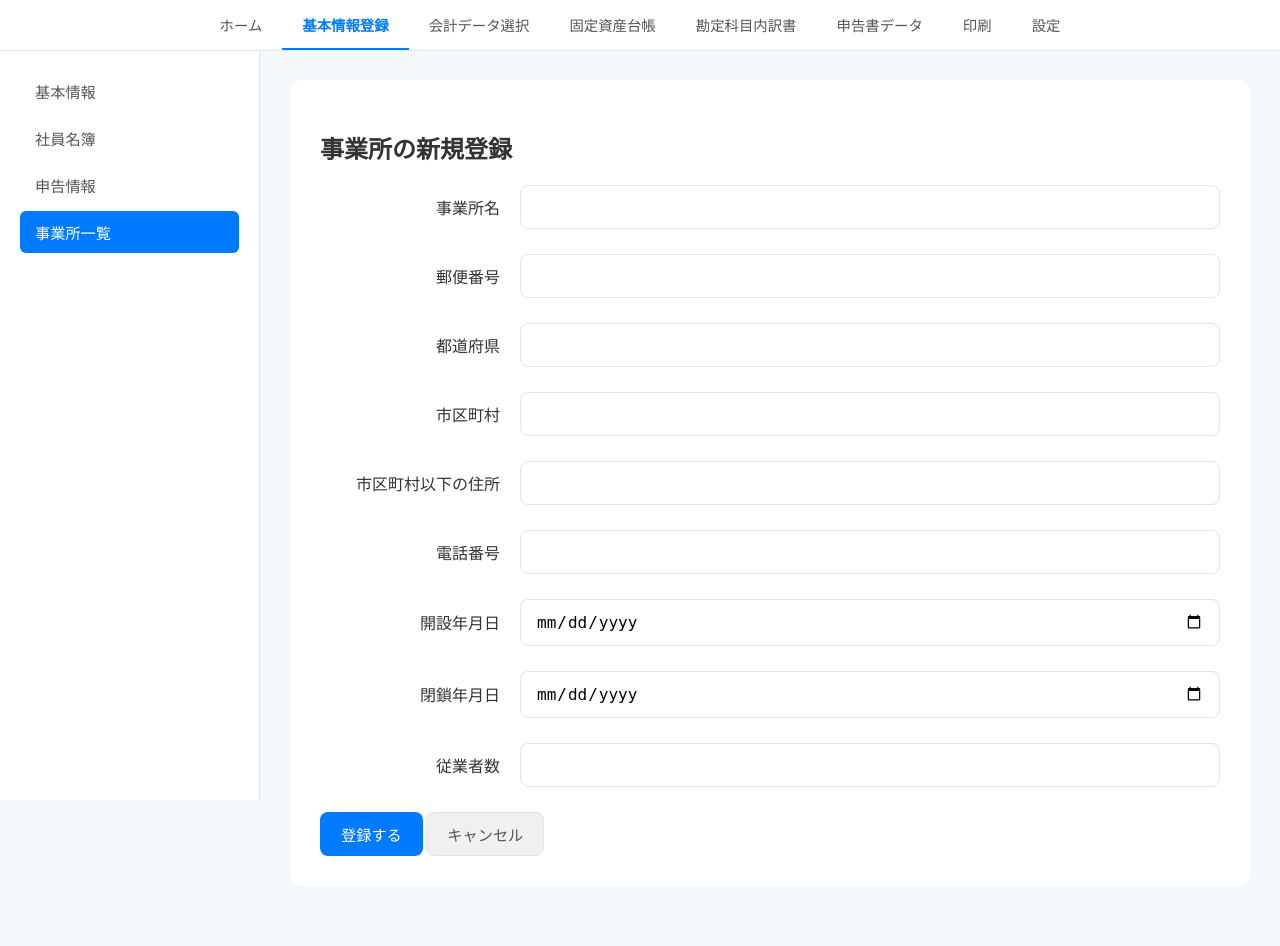
After one commit to h-shimamon/small_business_tax_app, a Flask app: page /company/office/register in a window 1280 px wide. The commit adds this page. Run offline with Flask 3, Linux system fonts and the light colour scheme.

Commit message:
事業所一覧を新規作成

```diff
--- a/app/company/forms.py
+++ b/app/company/forms.py
@@ -16,6 +16,19 @@ class EmployeeForm(FlaskForm):
     voting_rights = IntegerField('議決権', validators=[Optional()], widget=TextInput())
     position = StringField('役職', validators=[Optional()])
     investment_amount = IntegerField('出資金額', validators=[Optional()], widget=TextInput())
+    submit = SubmitField('登録する')
+
+class OfficeForm(FlaskForm):
+    """事業所情報を登録・編集するためのフォーム"""
+    name = StringField('事業所名', validators=[DataRequired(message='事業所名は必須です。')])
+    zip_code = StringField('郵便番号', validators=[Optional()])
+    prefecture = StringField('都道府県', validators=[Optional()])
+    municipality = StringField('市区町村', validators=[Optional()])
+    address = StringField('市区町村以下の住所', validators=[Optional()])
+    phone_number = StringField('電話番号', validators=[Optional()])
+    opening_date = DateField('開設年月日', validators=[Optional()])
+    closing_date = DateField('閉鎖年月日', validators=[Optional()])
+    employee_count = IntegerField('従業者数', validators=[Optional()], widget=TextInput())
     submit = SubmitField('登録する')
 
 class DeclarationForm(FlaskForm):
--- a/app/company/routes.py
+++ b/app/company/routes.py
@@ -2,9 +2,8 @@
 
 from flask import render_template, request, redirect, url_for, Blueprint, flash
 from datetime import datetime
-from app.company.models import Company, Employee
-# ▼▼▼ DeclarationForm をインポートします ▼▼▼
-from app.company.forms import EmployeeForm, DeclarationForm
+from app.company.models import Company, Employee, Office
+from app.company.forms import EmployeeForm, DeclarationForm, OfficeForm
 from app import db
 
 # Blueprintを定義。このファイル内のルートは全て /company が先頭に付く
@@ -18,25 +17,19 @@ company_bp = Blueprint(
 
 @company_bp.route('/')
 def show():
-    """
-    基本情報ページのトップ。
-    データベースから会社情報を取得し、フォームに表示する。
-    GETリクエスト用。
-    """
+    """基本情報ページのトップ。"""
     company = Company.query.first()
     return render_template('register.html', company=company)
 
 
 @company_bp.route('/save', methods=['POST'])
 def save():
-    """
-    フォームから送信されたデータを保存（新規登録または更新）する。
-    POSTリクエスト用。
-    """
+    """フォームから送信されたデータを保存（新規登録または更新）する。"""
     company = Company.query.first()
     if not company:
         company = Company()
 
+    # request.formからデータを取得してcompanyオブジェクトに設定
     company.corporate_number = request.form.get('corporate_number')
     company.company_name = request.form.get('company_name')
     company.company_name_kana = request.form.get('company_name_kana')
@@ -47,7 +40,6 @@ def save():
     company.phone_number = request.form.get('phone_number')
     company.homepage = request.form.get('homepage')
     company.establishment_date = request.form.get('establishment_date')
-    # チェックボックスの処理を修正
     company.capital_limit = 'capital_limit' in request.form
     company.is_supported_industry = 'is_supported_industry' in request.form
     company.is_not_excluded_business = 'is_not_excluded_business' in request.form
@@ -61,114 +53,155 @@ def save():
     return redirect(url_for('company.show'))
 
 
+# --- 社員名簿関連 ---
+
 @company_bp.route('/employees')
 def employees():
-    """
-    社員名簿ページ。
-    データベースから社員の一覧を取得して表示する。
-    """
+    """社員名簿ページ。"""
     company = Company.query.first()
     employee_list = []
     if company:
         employee_list = company.employees
-
-    return render_template(
-        'company/employee_list.html',
-        employees=employee_list
-    )
-
-# ▼▼▼▼▼ declaration ルートを以下のように全面的に更新します ▼▼▼▼▼
-@company_bp.route('/declaration', methods=['GET', 'POST'])
-def declaration():
-    """
-    GET: 申告情報ページを表示
-    POST: 入力された申告情報を保存
-    """
-    company = Company.query.first()
-    if not company:
-        # 会社情報が未登録の場合は基本情報ページへリダイレクト
-        flash('最初に会社の基本情報を登録してください。', 'info')
-        return redirect(url_for('company.show'))
-
-    # DeclarationForm をインスタンス化
-    # POST時はフォームからのデータで、GET時はDBのデータ(obj=company)で初期化
-    form = DeclarationForm(request.form, obj=company)
-
-    if form.validate_on_submit():
-        # フォームのデータをDBオブジェクトに一括でセット
-        form.populate_obj(company)
-        db.session.commit()
-        flash('申告情報を更新しました。', 'success')
-        return redirect(url_for('company.declaration'))
-
-    # GETリクエスト時、またはPOSTでバリデーションエラーがあった場合
-    return render_template('company/declaration_form.html', form=form)
-# ▲▲▲▲▲ ここまで更新 ▲▲▲▲▲
+    else:
+        flash('会社情報が未登録のため、開発用の仮画面を表示しています。', 'warning')
+    return render_template('company/employee_list.html', employees=employee_list)
 
 
 @company_bp.route('/employee/register', methods=['GET', 'POST'])
 def register_employee():
-    """
-    GET: 新規従業員登録ページを表示
-    POST: 入力された従業員情報を保存
-    """
-    form = EmployeeForm(request.form)
-
-    if form.validate_on_submit():
-        company = Company.query.first()
-        if not company:
+    """新規従業員登録"""
+    company = Company.query.first()
+    if not company:
+        if request.method == 'POST':
+            flash('先に会社の基本情報を登録してください。', 'error')
             return redirect(url_for('company.show'))
 
-        new_employee = Employee(
-            name=form.name.data,
-            group=form.group.data,
-            joined_date=form.joined_date.data,
-            relationship=form.relationship.data,
-            address=form.address.data,
-            shares_held=form.shares_held.data,
-            voting_rights=form.voting_rights.data,
-            position=form.position.data,
-            investment_amount=form.investment_amount.data,
-            company_id=company.id
-        )
+        form = EmployeeForm()
+        flash('会社情報が未登録のため、開発用の仮画面を表示しています。入力内容は保存されません。', 'warning')
+        return render_template('company/register_employee.html', form=form)
 
+    form = EmployeeForm(request.form)
+    if form.validate_on_submit():
+        new_employee = Employee(company_id=company.id)
+        form.populate_obj(new_employee)
         db.session.add(new_employee)
         db.session.commit()
-
+        flash('従業員を登録しました。', 'success')
         return redirect(url_for('company.employees'))
-
     return render_template('company/register_employee.html', form=form)
 
 
 @company_bp.route('/employee/edit/<int:employee_id>', methods=['GET', 'POST'])
 def edit_employee(employee_id):
-    """
-    GET: 既存の従業員情報を編集ページに表示
-    POST: 更新された従業員情報を保存
-    """
+    """従業員情報の編集"""
+    if not Company.query.first():
+        flash('先に会社の基本情報を登録してください。', 'error')
+        return redirect(url_for('company.show'))
+
     employee = Employee.query.get_or_404(employee_id)
     form = EmployeeForm(request.form, obj=employee)
-
     if form.validate_on_submit():
         form.populate_obj(employee)
         db.session.commit()
+        flash('従業員情報を更新しました。', 'success')
         return redirect(url_for('company.employees'))
-
-    if isinstance(employee.joined_date, str):
-        try:
-            form.joined_date.data = datetime.strptime(employee.joined_date, '%Y-%m-%d').date()
-        except (ValueError, TypeError):
-            form.joined_date.data = None
-
     return render_template('company/edit_employee.html', form=form)
 
 
 @company_bp.route('/employee/delete/<int:employee_id>', methods=['POST'])
 def delete_employee(employee_id):
-    """
-    指定された従業員を削除
-    """
+    """従業員の削除"""
     employee = Employee.query.get_or_404(employee_id)
     db.session.delete(employee)
     db.session.commit()
+    flash('従業員を削除しました。', 'success')
     return redirect(url_for('company.employees'))
+
+
+# --- 申告情報 ---
+
+@company_bp.route('/declaration', methods=['GET', 'POST'])
+def declaration():
+    """申告情報ページ"""
+    company = Company.query.first()
+    if not company:
+        if request.method == 'POST':
+            flash('先に会社の基本情報を登録してください。', 'error')
+            return redirect(url_for('company.show'))
+
+        form = DeclarationForm()
+        flash('会社情報が未登録のため、開発用の仮画面を表示しています。入力内容は保存されません。', 'warning')
+        return render_template('company/declaration_form.html', form=form)
+
+    form = DeclarationForm(request.form, obj=company)
+    if form.validate_on_submit():
+        form.populate_obj(company)
+        db.session.commit()
+        flash('申告情報を更新しました。', 'success')
+        return redirect(url_for('company.declaration'))
+    return render_template('company/declaration_form.html', form=form)
+
+
+# --- 事業所 (Office) 関連 ---
+
+@company_bp.route('/offices')
+def office_list():
+    """事業所の一覧ページ"""
+    company = Company.query.first()
+    office_list = []
+    if company:
+        office_list = company.offices
+    else:
+        flash('会社情報が未登録のため、開発用の仮画面を表示しています。', 'warning')
+    return render_template('company/office_list.html', offices=office_list)
+
+
+@company_bp.route('/office/register', methods=['GET', 'POST'])
+def register_office():
+    """新規事業所の登録"""
+    company = Company.query.first()
+    if not company:
+        if request.method == 'POST':
+            flash('先に会社の基本情報を登録してください。', 'error')
+            return redirect(url_for('company.show'))
+
+        form = OfficeForm()
+        flash('会社情報が未登録のため、開発用の仮画面を表示しています。入力内容は保存されません。', 'warning')
+        return render_template('company/office_form.html', form=form)
+
+    form = OfficeForm(request.form)
+    if form.validate_on_submit():
+        new_office = Office(company_id=company.id)
+        form.populate_obj(new_office)
+        db.session.add(new_office)
+        db.session.commit()
+        flash('事業所を登録しました。', 'success')
+        return redirect(url_for('company.office_list'))
+    return render_template('company/office_form.html', form=form)
+
+
+@company_bp.route('/office/edit/<int:office_id>', methods=['GET', 'POST'])
+def edit_office(office_id):
+    """事業所情報の編集"""
+    if not Company.query.first():
+        flash('先に会社の基本情報を登録してください。', 'error')
+        return redirect(url_for('company.show'))
+
+    office = Office.query.get_or_404(office_id)
+    form = OfficeForm(request.form, obj=office)
+    if form.validate_on_submit():
+        form.populate_obj(office)
+        db.session.commit()
+        flash('事業所情報を更新しました。', 'success')
+        return redirect(url_for('company.office_list'))
+    return render_template('company/office_form.html', form=form, office=office)
+
+
+@company_bp.route('/office/delete/<int:office_id>', methods=['POST'])
+def delete_office(office_id):
+    """事業所の削除"""
+    office = Office.query.get_or_404(office_id)
+    db.session.delete(office)
+    db.session.commit()
+    flash('事業所を削除しました。', 'success')
+    return redirect(url_for('company.office_list'))
--- a/app/templates/company/declaration_form.html
+++ b/app/templates/company/declaration_form.html
@@ -45,7 +45,8 @@
         <a href="{{ url_for('company.show') }}">基本情報</a>
         <a href="{{ url_for('company.employees') }}">社員名簿</a>
         <a href="{{ url_for('company.declaration') }}" class="active">申告情報</a>
-        <a href="#">事業所一覧</a>
+        <!-- ★修正点: href="#" を正しいリンクに変更 -->
+        <a href="{{ url_for('company.office_list') }}">事業所一覧</a>
     </div>
 {% endblock %}
 
--- a/app/templates/company/employee_list.html
+++ b/app/templates/company/employee_list.html
@@ -7,7 +7,8 @@
 <a href="{{ url_for('company.show') }}">基本情報</a>
 <a href="{{ url_for('company.employees') }}" class="active">社員名簿</a>
 <a href="{{ url_for('company.declaration') }}">申告情報</a>
-<a href="#">事業所一覧</a>
+<!-- ★修正点: href="#" を正しいリンクに変更 -->
+<a href="{{ url_for('company.office_list') }}">事業所一覧</a>
 {% endblock %}
 
 {% block content %}
--- /dev/null
+++ b/app/templates/company/office_form.html
@@ -0,0 +1,64 @@
+<!-- app/templates/company/office_form.html -->
+{% extends "base.html" %}
+
+{% block title %}{% if form.name.data %}事業所編集{% else %}事業所登録{% endif %}{% endblock %}
+
+{% block sidebar %}
+<a href="{{ url_for('company.show') }}">基本情報</a>
+<a href="{{ url_for('company.employees') }}">社員名簿</a>
+<a href="{{ url_for('company.declaration') }}">申告情報</a>
+<!-- ★修正点1: 'office.list' から 'company.office_list' へ変更 -->
+<a href="{{ url_for('company.office_list') }}" class="active">事業所一覧</a>
+{% endblock %}
+
+{% block content %}
+<div class="card">
+    <h2>{% if form.name.data %}事業所情報の編集{% else %}事業所の新規登録{% endif %}</h2>
+
+    {# フォームの action は空欄にし、ルート側で現在のURLを自動的に使用させます #}
+    <form method="post" action="">
+        {{ form.hidden_tag() }}
+
+        <div class="form-group">
+            {{ form.name.label }}
+            {{ form.name(class="form-control") }}
+        </div>
+        <div class="form-group">
+            {{ form.zip_code.label }}
+            {{ form.zip_code(class="form-control") }}
+        </div>
+        <div class="form-group">
+            {{ form.prefecture.label }}
+            {{ form.prefecture(class="form-control") }}
+        </div>
+        <div class="form-group">
+            {{ form.municipality.label }}
+            {{ form.municipality(class="form-control") }}
+        </div>
+        <div class="form-group">
+            {{ form.address.label }}
+            {{ form.address(class="form-control") }}
+        </div>
+        <div class="form-group">
+            {{ form.phone_number.label }}
+            {{ form.phone_number(class="form-control") }}
+        </div>
+        <div class="form-group">
+            {{ form.opening_date.label }}
+            {{ form.opening_date(class="form-control") }}
+        </div>
+        <div class="form-group">
+            {{ form.closing_date.label }}
+            {{ form.closing_date(class="form-control") }}
+        </div>
+        <div class="form-group">
+            {{ form.employee_count.label }}
+            {{ form.employee_count(class="form-control") }}
+        </div>
+
+        {{ form.submit(class="button-primary") }}
+        <!-- ★修正点2: 'office.list' から 'company.office_list' へ変更 -->
+        <a href="{{ url_for('company.office_list') }}" class="button-secondary">キャンセル</a>
+    </form>
+</div>
+{% endblock %}
```
Also changed, not shown: app/company/__init__.py (+43 -0 lines), app/company/models.py (+18 -0 lines), app/templates/company/office_list.html (added, +67 -0 lines).
